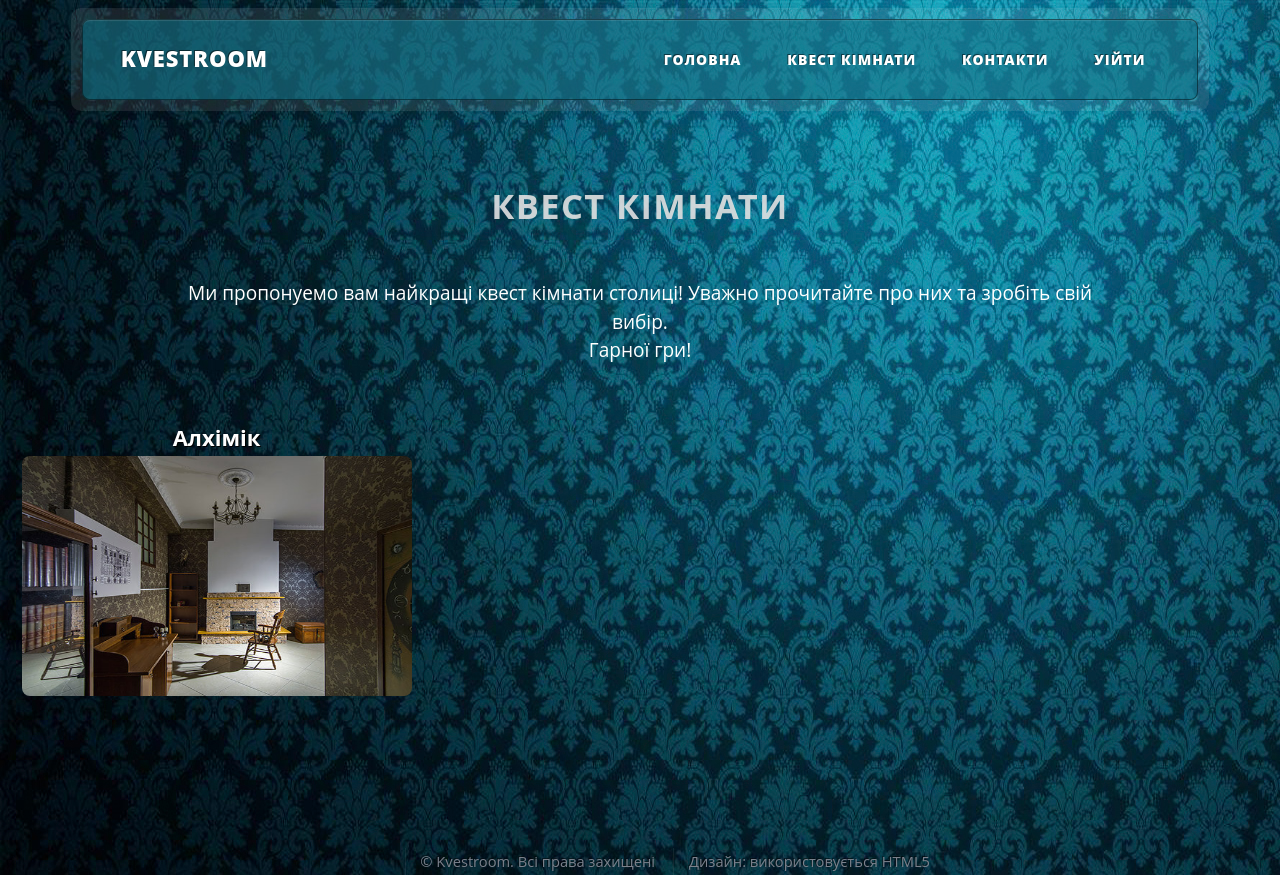
After one commit to Dimaskao/kvest-room, a Symfony app: template templates/roomList/roomList.html.twig in a window 1280 px wide. The commit adds this page. Run offline with Twig, Linux system fonts and the light colour scheme; the template is opened without the code that fills it, so the values that code supplies are empty; some libraries are stand-ins or nearby versions.

Commit message:
Added roomList page

```diff
--- a/composer.json
+++ b/composer.json
@@ -2,7 +2,7 @@
     "type": "project",
     "license": "proprietary",
     "require": {
-        "php": ">=7.2.5",
+        "php": ">=7.4",
         "ext-ctype": "*",
         "ext-iconv": "*",
         "composer/package-versions-deprecated": "^1.11",
--- a/src/Controller/HomeController.php
+++ b/src/Controller/HomeController.php
@@ -3,6 +3,7 @@
 namespace App\Controller;
 
 use Symfony\Bundle\FrameworkBundle\Controller\AbstractController;
+use Symfony\Component\HttpFoundation\Response;
 use Symfony\Component\Routing\Annotation\Route;
 
 /**
@@ -15,7 +16,7 @@ class HomeController extends AbstractController
     /**
      * @Route("/", methods={"GET"}, name="app_home")
      */
-    public function home()
+    public function home(): Response
     {
         return $this->render('home/home.html.twig');
     }
--- a/templates/home/home.html.twig
+++ b/templates/home/home.html.twig
@@ -3,7 +3,7 @@
 {% block title %}Головна{% endblock %}
 
 
-{%  block main %}
+{% block main %}
 <div id="banner">
     <h2 class="logo">Квест кімнати</h2>
     <span class="opus">Квест кімнати - дуже цікава річ. Якщо один раз спробуєш, не зможеш зупинитися! На цьому сайті Ви зможете побачити декілька кімнат, вибрати для себе найцікавішу та забронювати.</span>
--- a/templates/inc/header.html.twig
+++ b/templates/inc/header.html.twig
@@ -3,13 +3,13 @@
         <h1 id="logo">Kvestroom</h1>
         <nav id="nav">
             <ul>
-                <li><a href="#">Головна</a></li>
+                <li><a href="{{ path('app_home') }}">Головна</a></li>
 {#                @if(Request::is('/')) <li class="current_page_item"><a href="{{ route('home') }}">Головна</a></li>#}
 {#                @else <li><a href="{{ route('home') }}">Головна</a></li> @endif#}
 
 {#                @if(Request::is('kvestroom_list')) <li class="current_page_item"><a href="{{ route('kvestroom_list') }}">Квест кімнати</a></li>#}
 {#                @else <li><a href="{{ route('kvestroom_list') }}">Квест кімнати</a></li> @endif#}
-                <li><a href="#">Квест кімнати</a></li>
+                <li><a href="{{ path('app_rooms') }}">Квест кімнати</a></li>
 {#                @if(Request::is('contact')) <li class="current_page_item"><a href="{{ route('contact') }}">Контакти</a></li>#}
 {#                @else <li><a href="{{ route('contact') }}">Контакти</a></li> @endif#}
                 <li><a href="#">Контакти</a></li>
--- /dev/null
+++ b/templates/roomList/roomList.html.twig
@@ -0,0 +1,28 @@
+{% extends 'base.html.twig' %}
+
+{% block title %}Квест кімнати{% endblock %}
+
+{% block main %}
+<div id="banner">
+    <h2>Квест кімнати</h2>
+    <span class="opus">Ми пропонуемо вам найкращі квест кімнати столиці! Уважно прочитайте про них та зробіть свій вибір.<br>Гарної гри!</span>
+</div>
+<div class="wrapper style1">
+    <div class="inner">
+        <section class="container box feature1">
+            <div class="row">
+{#                foreach#}
+                <div class="row-item">
+                    <div class="kvestroom">Алхімік</div>
+                    <a href="#{#path to room#}">
+                        <section class="img">
+                            <img src="{{ asset('/images/alchemist.jpg') }}">
+                        </section>
+                    </a>
+                </div>
+{#                endfor#}
+            </div>
+        </section>
+    </div>
+</div>
+{% endblock %}
```
Also changed, not shown: src/Controller/RoomListController.php (added, +33 -0 lines), src/DTO/Room.php (added, +32 -0 lines), src/Service/RoomListFakeProvider.php (added, +11 -0 lines), src/Service/RoomListProviderInterface.php (added, +8 -0 lines), README.md (added).
